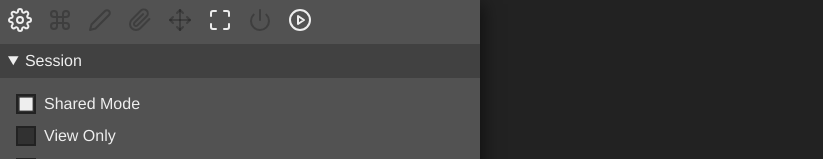
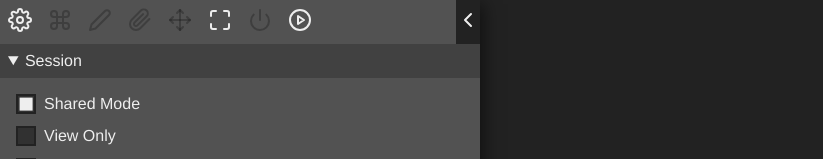
Before and after one commit to andersevenrud/vuensee, a Vue app: page / in a window 1280 px wide. Shown: the top 159 px of the page, without its empty margins (0-823 px from the left). Built offline with nearby package versions, Linux system fonts and the light colour scheme; what @novnc/novnc would draw is missing.

Commit message:
Added a panel toggle instead of relying on pointer (#6)

```diff
--- a/src/components/App.vue
+++ b/src/components/App.vue
@@ -6,7 +6,8 @@
 <template>
   <div :class="$style.app">
     <Panel
-      :visible="showSettings"
+      v-if="config.features.panel"
+      :visible="panelOpen"
       @mouseout="onMouseOut"
     >
       <Controls
@@ -30,8 +31,15 @@
         @toggle-keys="onToggleKeys"
         @toggle-clipboard="onToggleClipboard"
         @toggle-touch-keyboard="onToggleTouchKeyboard"
-      />
+      >
+        <div :class="{ [$style.toggler]: true, [$style.togglerOpen]: panelOpen }">
+          <Button @click="onTogglePanel">
+            <ChevronIcon :dir="panelOpen ? 'left' : 'right'" />
+          </Button>
+        </div>
+      </Controls>
 
+      <template v-if="panelOpen">
         <Power
           v-show="showPower"
           @shutdown="onPowerShutdown"
@@ -59,6 +67,7 @@
           :settings="settings"
           @update="onUpdateSettings"
         />
+      </template>
     </Panel>
 
     <Logo
@@ -104,6 +113,19 @@
   height: 100vh;
   top: 0;
   left: 0;
+}
+
+.toggler {
+  margin-left: auto;
+}
+
+.toggler button {
+  background-color: var(--vuensee-background-color);
+  padding: var(--vuensee-margin-half) 0;
+}
+
+.togglerOpen button {
+  margin-left: var(--vuensee-margin-half);
 }
 </style>
 
@@ -379,6 +401,14 @@ export default {
 
     onTouchKeyboardInput(key) {
       _client.sendKeyCommand(key, undefined)
+    },
+
+    onTogglePanel() {
+      store.togglePanelOpen()
+
+      if (document.activeElement) {
+        document.activeElement.blur()
+      }
     }
   }
 }
--- /dev/null
+++ b/src/components/icons/ChevronIcon.vue
@@ -0,0 +1,34 @@
+<template>
+  <svg
+    xmlns="http://www.w3.org/2000/svg"
+    width="24"
+    height="24"
+    viewBox="0 0 24 24"
+    fill="none"
+    stroke="currentColor"
+    stroke-width="2"
+    stroke-linecap="round"
+    stroke-linejoin="round"
+  >
+    <polyline :points="points" />
+  </svg>
+</template>
+
+<script>
+export default {
+  name: 'ChevronIcon',
+  props: {
+    dir: {
+      type: String,
+      default: 'right'
+    }
+  },
+  computed: {
+    points() {
+      return this.dir === 'right'
+        ? '9 18 15 12 9 6'
+        : '15 18 9 12 15 6'
+    }
+  }
+}
+</script>
--- a/src/components/layout/Controls.vue
+++ b/src/components/layout/Controls.vue
@@ -96,12 +96,15 @@
     >
       <ConnectIcon />
     </Button>
+
+    <slot />
   </div>
 </template>
 
 <style module>
 .controls {
   display: flex;
+  position: relative;
 }
 
 .controls button {
--- a/src/components/layout/Panel.vue
+++ b/src/components/layout/Panel.vue
@@ -19,7 +19,6 @@
   z-index: 100;
   box-shadow: var(--vuensee-panel-shadow);
   background-color: var(--vuensee-panel-background-color);
-  transition: all 0.5s;
   display: flex;
   flex-direction: column;
 }
@@ -33,18 +32,17 @@
 
 .panelVisible {
   max-height: 100%;
-  min-width: 30rem;
 }
 
 .panelInvisible {
-  opacity: 0.5;
   width: auto;
-  transform: translateY(-90%);
+  transform: translateX(-100%) translateY(-50%);
+  margin-left: 24px; /* This is the icon size */
+  top: 50%;
 }
 
 .panelInvisible:hover {
   opacity: 1;
-  transform: translateY(0%);
 }
 </style>
 
--- a/src/components/layout/Settings.vue
+++ b/src/components/layout/Settings.vue
@@ -142,6 +142,8 @@
   overflow: auto;
   height: 100%;
   user-select: none;
+  width: 30rem;
+  max-width: 100%;
 }
 </style>
 
--- a/src/config.js
+++ b/src/config.js
@@ -43,7 +43,8 @@ const featureMap = [
   'clipboard',
   'fullscreen',
   'power',
-  'keys'
+  'keys',
+  'panel'
 ]
 
 const languageMap = {
--- a/src/main.js
+++ b/src/main.js
@@ -22,6 +22,7 @@ import DisconnectIcon from './components/icons/DisconnectIcon.vue'
 import ConnectIcon from './components/icons/ConnectIcon.vue'
 import DragIcon from './components/icons/DragIcon.vue'
 import TouchKeyboardIcon from './components/icons/TouchKeyboardIcon.vue'
+import ChevronIcon from './components/icons/ChevronIcon.vue'
 import * as messages from './translations'
 import config from './config'
 import './assets/index.css'
@@ -51,4 +52,5 @@ app.component('DisconnectIcon', DisconnectIcon)
 app.component('ConnectIcon', ConnectIcon)
 app.component('DragIcon', DragIcon)
 app.component('TouchKeyboardIcon', TouchKeyboardIcon)
+app.component('ChevronIcon', ChevronIcon)
 app.mount('#app')
--- a/src/store.js
+++ b/src/store.js
@@ -63,6 +63,7 @@ const _state = reactive({
   dragging: false,
   touchKeyboard: false,
   fullscreen: false,
+  panelOpen: true,
   clipboard: '',
 
   ...defaultConnectionStates,
@@ -140,6 +141,8 @@ export const updateFullscreen = fullscreen => (_state.fullscreen = fullscreen)
 
 export const updateCapabilities = capabilities => Object.assign(_state.capabilities, capabilities)
 
+export const togglePanelOpen = (panelOpen = !_state.panelOpen) => (_state.panelOpen = panelOpen)
+
 export const toggleDragging = (dragging = !_state.dragging) => (_state.dragging = dragging)
 
 export const toggleLogin = (showLogin = !_state.showLogin) => (_state.showLogin = showLogin)
@@ -188,7 +191,8 @@ export const connectionDeactivate = () => Object.assign(_state, {
 export const connectionActivated = () => Object.assign(_state, {
   ...defaultConnectionStates,
   ...defaultVisibility,
-  connected: true
+  connected: true,
+  panelOpen: false
 })
 
 export const connectionDeactivated = (reconnecting = false) => Object.assign(_state, {
@@ -197,7 +201,7 @@ export const connectionDeactivated = (reconnecting = false) => Object.assign(_st
   reconnecting,
   clipboard: '',
   touchKeyboard: false,
-  showSettings: !reconnecting,
+  panelOpen: !reconnecting,
   dragging: false,
   settings: {
     ..._state.settings,
```
Also changed, not shown: 2 other files (tests, documents, lock files or other folders). Lines whose indentation alone changed are shown as unchanged.
